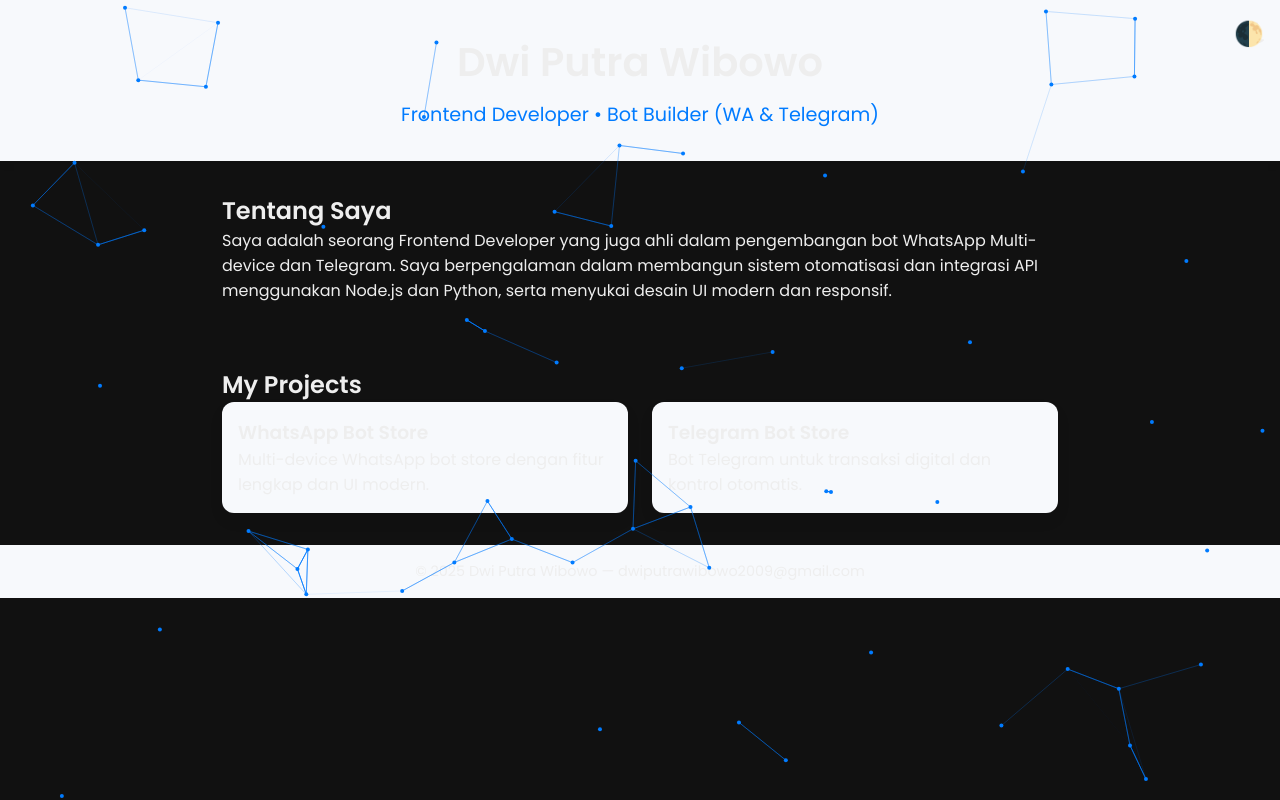
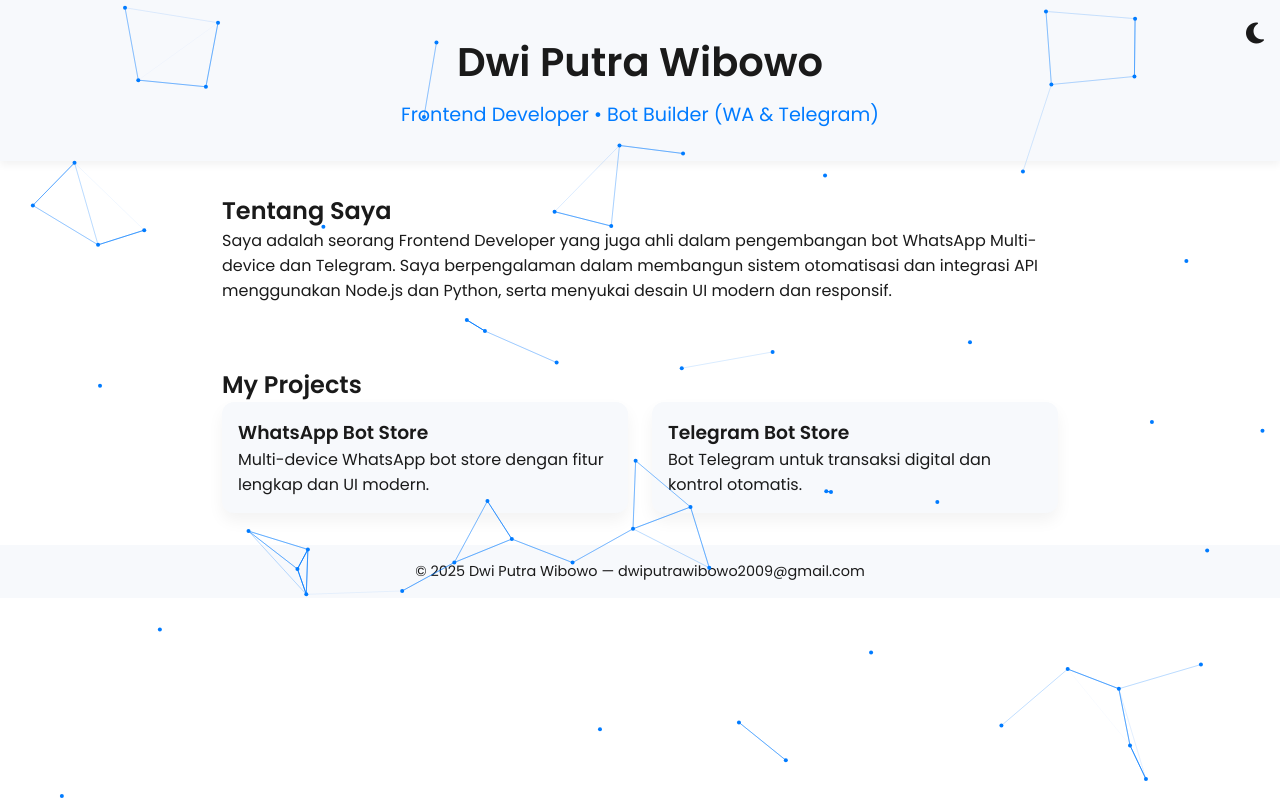
Before and after one commit to anonymous-1-id/porrtofolio, a plain HTML site: page index.html in a window 1280 px wide. Drawn offline with nearby package versions, Linux system fonts and the light colour scheme.

Commit message:
Update index.html

```diff
--- a/index.html
+++ b/index.html
@@ -117,45 +117,10 @@
       top: 0;
       left: 0;
     }
-    /* Tombol toggle */
-#toggle-theme {
-  position: fixed;
-  top: 1rem;
-  right: 1rem;
-  background: transparent;
-  border: none;
-  font-size: 1.5rem;
-  cursor: pointer;
-  z-index: 9999;
-  transition: transform 0.3s ease;
-}
-
-#toggle-theme:hover {
-  transform: rotate(20deg);
-}
-
-/* Dark mode styling */
-body.dark {
-  background-color: #111;
-  color: #eee;
-}
-
-body.light {
-  background-color: #fff;
-  color: #111;
-}
-
-/* Transisi halus */
-body {
-  transition: background-color 0.3s ease, color 0.3s ease;
-}
-
   </style>
 </head>
 
 <body>
-  <button id="toggle-theme" aria-label="Toggle dark/light mode">🌓</button>
-
   <div id="tsparticles"></div>
 
   <div class="toggle-theme" onclick="toggleTheme()">
@@ -240,25 +205,6 @@ body {
       detectRetina: true
     });
   </script>
-  <script>
-  const toggleBtn = document.getElementById('toggle-theme');
-  const userPref = localStorage.getItem('theme');
-
-  // Set tema awal
-  if (userPref) {
-    document.body.classList.add(userPref);
-  } else {
-    document.body.classList.add('dark'); // Default dark
-  }
-
-  toggleBtn.addEventListener('click', () => {
-    document.body.classList.toggle('dark');
-    document.body.classList.toggle('light');
-    const current = document.body.classList.contains('dark') ? 'dark' : 'light';
-    localStorage.setItem('theme', current);
-  });
-</script>
-
 </body>
 
 </html>
```
